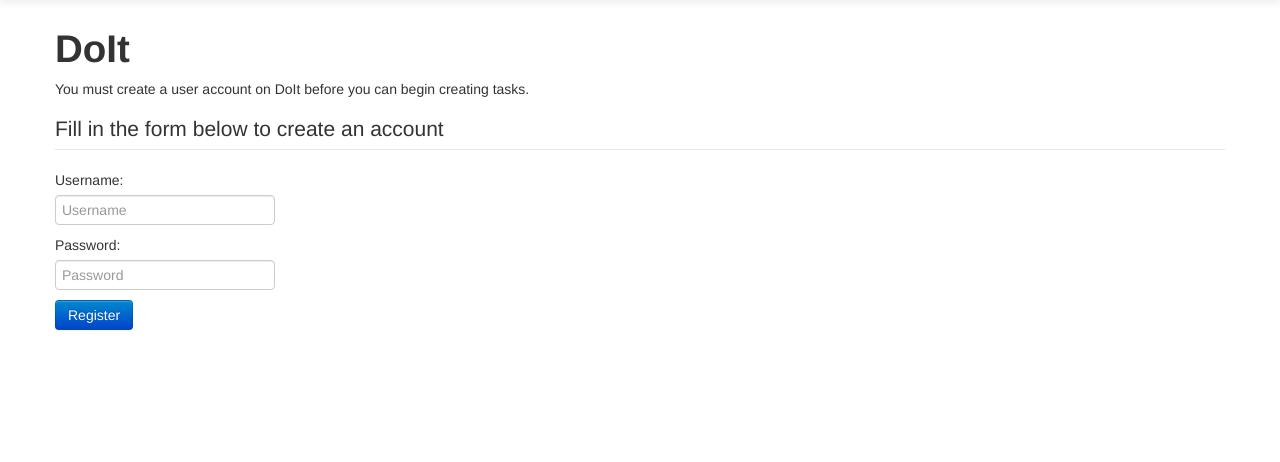
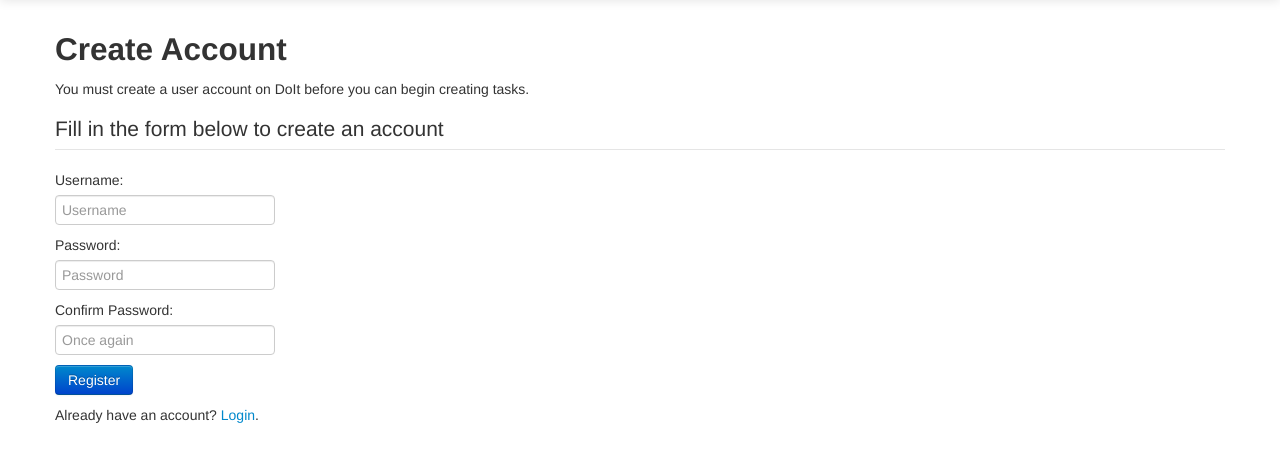
Before and after one commit to cjmaynar/doit, a PHP site: page /register.php in a window 1280 px wide. Shown: the part 41-503 px from the top of the page. Run offline with PHP 8.4, Linux system fonts and the light colour scheme.

Commit message:
Add error styles, password confirmation, and style past due tasks

```diff
--- a/login.php
+++ b/login.php
@@ -3,7 +3,7 @@
 
 <?php
 if (isset($errorMsg)) {
-    echo "<p><strong>Error: $errorMsg</strong></p>";
+    echo "<p class='alert alert-error'><strong>Error: $errorMsg</strong></p>";
 }
 ?>
 <form action="" method="post" role="form">
@@ -16,7 +16,7 @@ if (isset($errorMsg)) {
 
     <div class="form-group">
     <label for="password">Password:</label>
-    <input type="text" name="password" id="password" placeholder="Password" />
+    <input type="password" name="password" id="password" placeholder="Password" />
     </div>
 
     <p><input type="submit" class="btn btn-primary" value="Login" /></p>
--- a/models/User.class.php
+++ b/models/User.class.php
@@ -10,7 +10,7 @@ class User extends Model
      */
     public function create(Array $attrs) {
         if (array_key_exists('username', $attrs) && array_key_exists('password', $attrs)) {
-            parent::create($attrs);
+            return parent::create($attrs);
         } else {
             return false;
         }
--- a/register.php
+++ b/register.php
@@ -2,13 +2,19 @@
 require_once 'header.php';
 require_once 'models/User.class.php';
 
+$username = ''; //Empty to prevent need for isset check
+
 if (array_key_exists('username', $_POST)) {
     $username = $_POST['username'];
-    $password = hash('sha256', $_POST['password']);
+    $password = $_POST['password'];
+    $password2 = $_POST['password2'];
 
     if ($username == '' || $password == '') {
         $errorMsg = "You must provide a username and password";
+    } elseif ($password2 != $password) {
+        $errorMsg = "Your passwords do not match";
     } else {
+        $password = hash('sha256', $password);
         $params = Array(
             'username' => $username,
             'password' => $password
@@ -22,12 +28,12 @@ if (array_key_exists('username', $_POST)) {
 
             header("Location: ./");
         } else {
-            $errorMsg = "Unable to create account";
+            $errorMsg = "Username already in use";
         }
     }
 }
 ?>
-<h1>DoIt</h1>
+<h2>Create Account</h2>
 <p>You must create a user account on DoIt before you can begin creating tasks.</p>
 
 <form action="" method="post">
@@ -35,12 +41,12 @@ if (array_key_exists('username', $_POST)) {
     <legend>Fill in the form below to create an account</legend>
       <?php
       if (isset($errorMsg)) {
-          echo "<p><strong>Error: $errorMsg</strong></p>";
+          echo "<p class='alert alert-error'><strong>Error: $errorMsg</strong></p>";
       }
       ?>
     <div class="form-group">
     <label for="user">Username:</label>
-    <input type="text" name="username" id="user" placeholder="Username" />
+    <input type="text" name="username" id="user" value="<?php echo $username ?>" placeholder="Username" />
     </div>
 
     <div class="form-group">
@@ -48,7 +54,13 @@ if (array_key_exists('username', $_POST)) {
     <input type="password" name="password" id="password" placeholder="Password" />
     </div>
 
+    <div class="form-group">
+    <label for="password2">Confirm Password:</label>
+    <input type="password" name="password2" id="password2" placeholder="Once again" />
+    </div>
+
     <p><input type="submit" class="btn btn-primary" value="Register" /></p>
+    <p>Already have an account? <a href="./">Login</a>.</p>
 </fieldset>
 </form>
 <?php
```
Also changed, not shown: index.php (+9 -4 lines).
